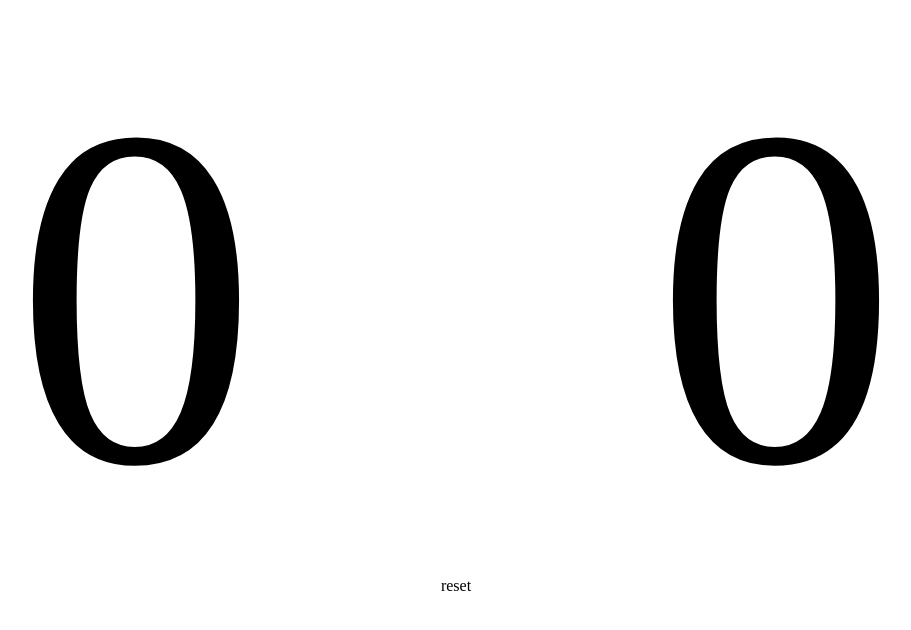
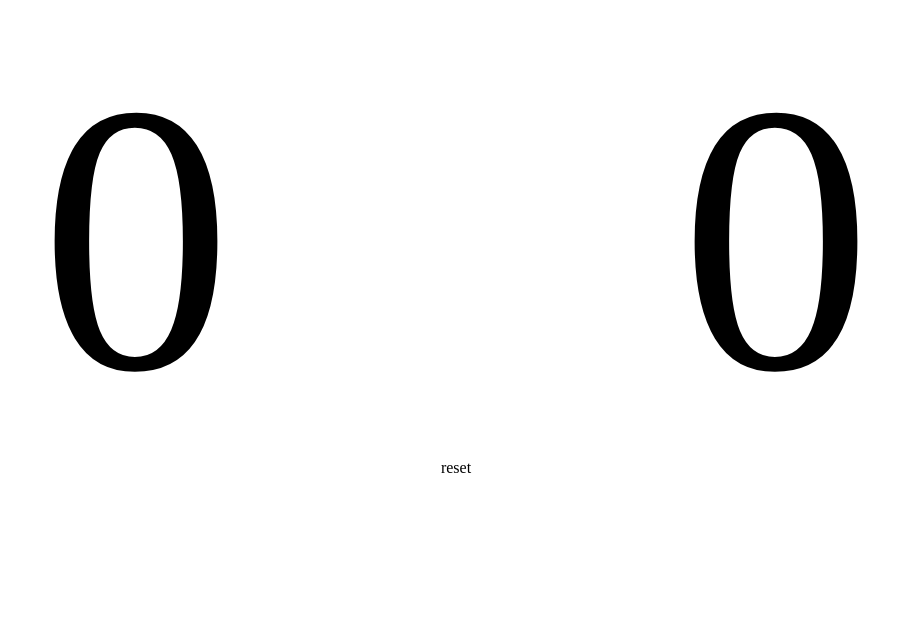
Before and after one commit to UndeadBee42/counter, a plain HTML site: page index.html in a window 1280 px wide. Shown: the whole page, without its empty margins (184-1095 px from the left). Drawn offline with Linux system fonts and the light colour scheme.

Commit message:
Update index.html

```diff
--- a/index.html
+++ b/index.html
@@ -18,7 +18,7 @@
 			width: 50%;
 			float: left;
 			height: 100%;
-			font-size: 38vw;
+			font-size: 30vw;
 			text-align: center;
 		}
 		#wf,#ws{
```
